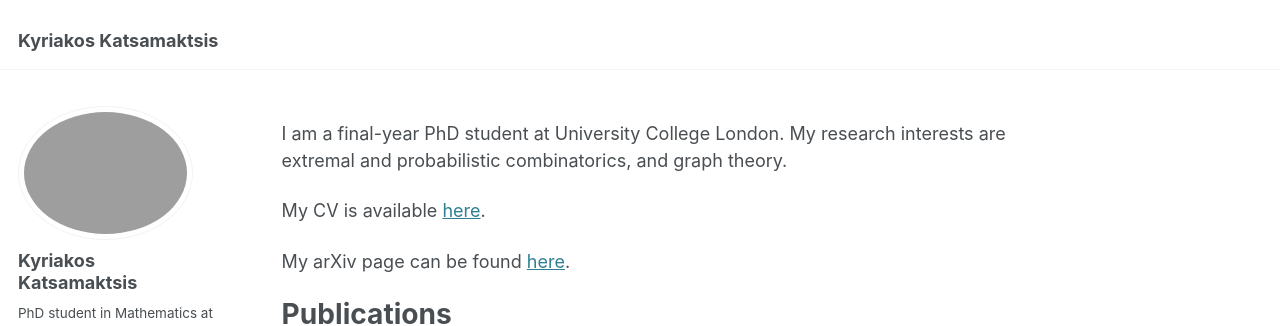
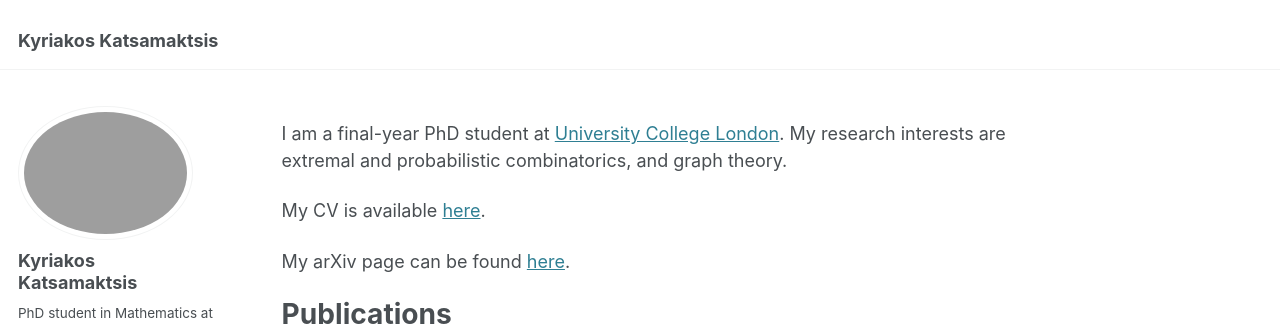
Before and after one commit to Kyriakosk/kyriakosk.github.io, a Jekyll site: the page built from _pages/about.md, in a window 1280 px wide and 949 px high. Shown: the top 326 px of the window. Built offline with Jekyll 4.4.1, drawn with Linux system fonts in a browser that asks for light colours; part of the change alters nothing that is shown.

```diff
--- a/_pages/about.md
+++ b/_pages/about.md
@@ -7,7 +7,7 @@ redirect_from:
   - /about/
   - /about.html
 ---
-I am a final-year PhD student at University College London.
+I am a final-year PhD student at [University College London](https://www.ucl.ac.uk/).
 My research interests are extremal and probabilistic combinatorics, and graph theory.
 
 My CV is available [here](https://drive.google.com/file/d/1g62ObAPj2tJpy8D2M2Ghc77YjPoUNKNk/view?usp=sharing).
```
